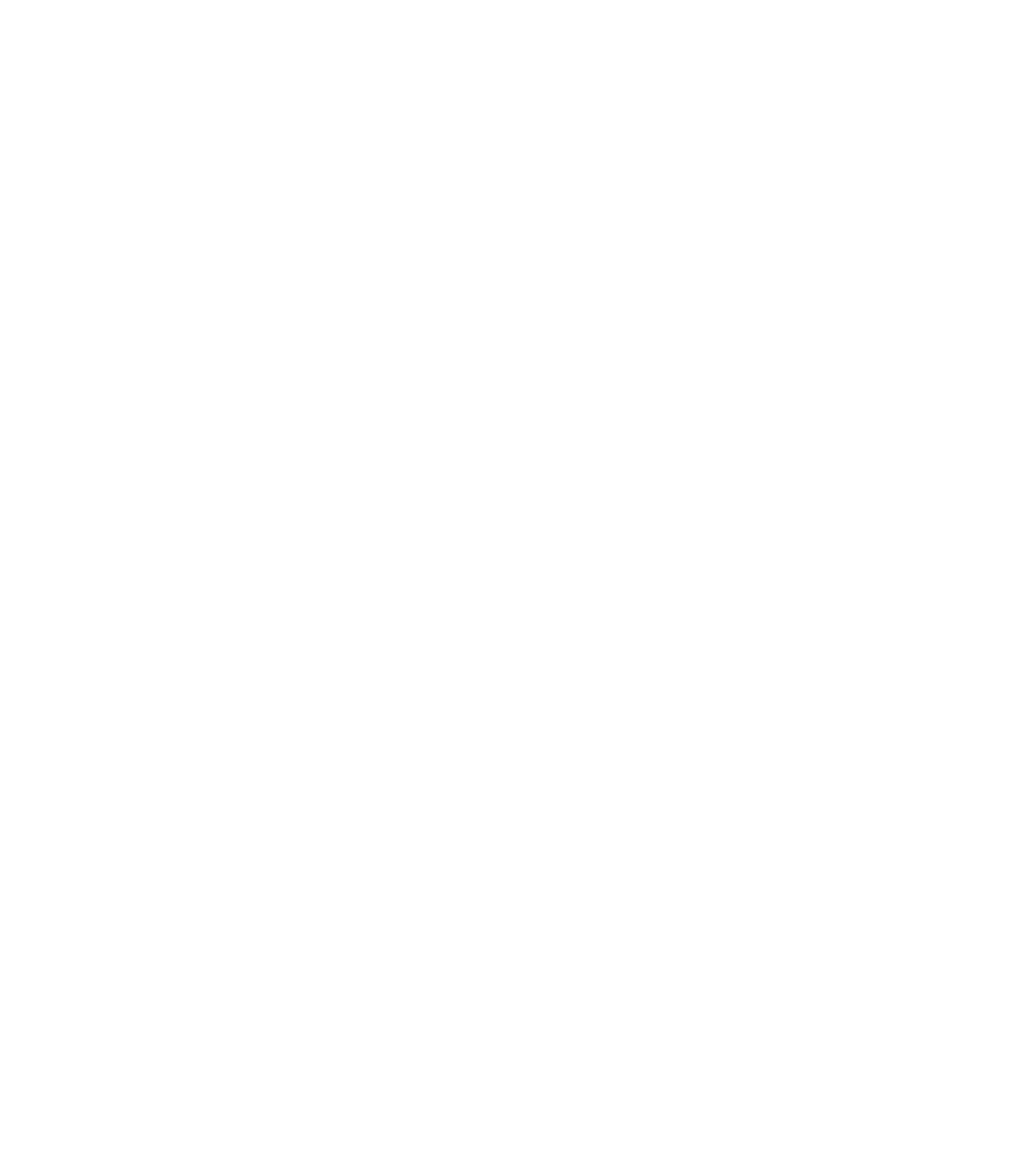
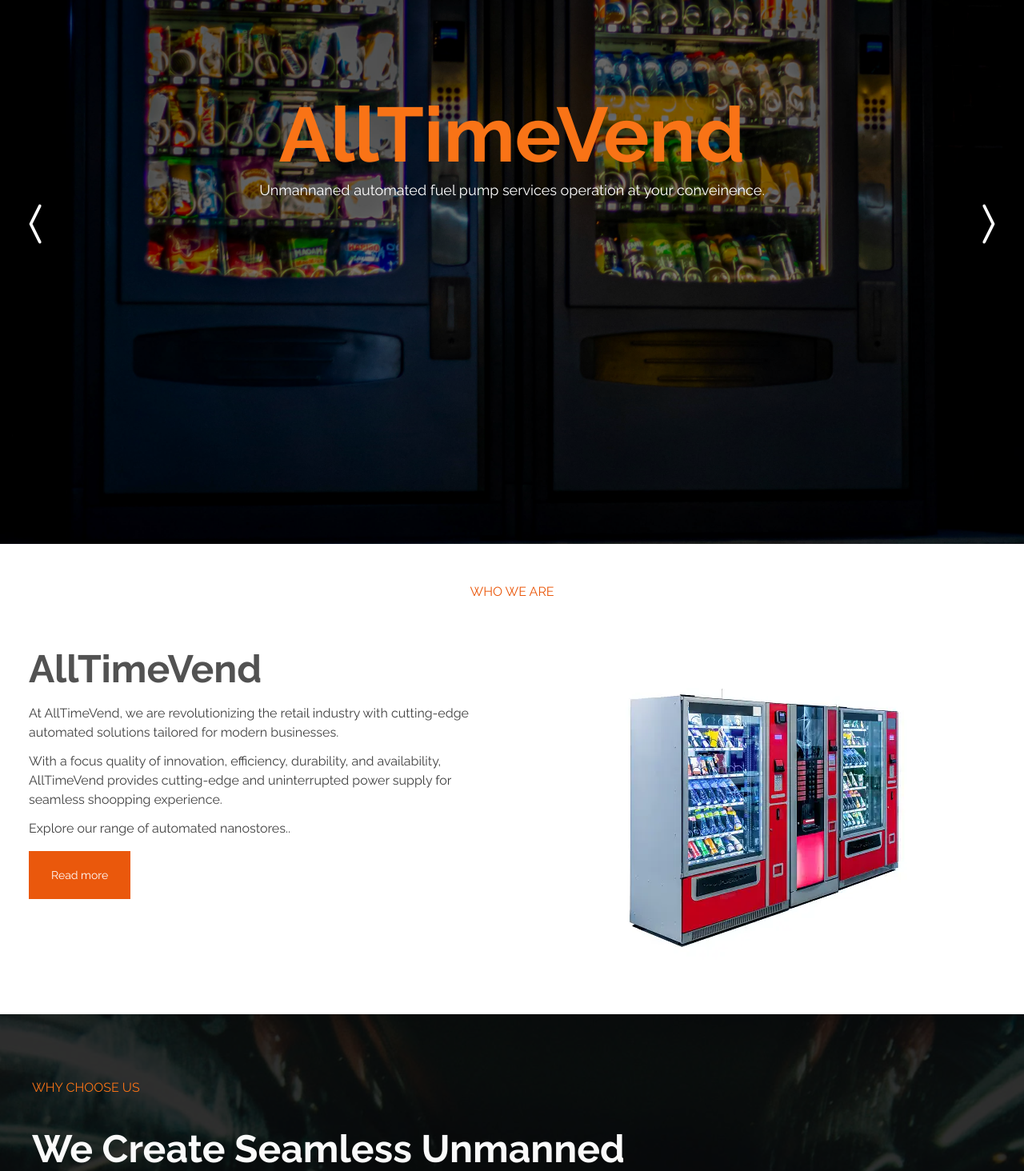
Before and after one commit to Markprince115/alltimevend, a Next.js app: page / in a window 1280 px wide. Shown: the part 120-1584 px from the top of the page at 80% size. Before the commit the page ends 800 px from the top, so only its background shows below. Built offline with nearby package versions, Linux system fonts and the light colour scheme.

Commit message:
new components

```diff
--- a/app/page.js
+++ b/app/page.js
@@ -1,9 +1,13 @@
-import Image from "next/image";
+import About from "@/components/About";
+import Hero from "@/components/Hero";
+import Services from "@/components/Services";
 
 export default function Home() {
   return (
     <main>
-
+      <Hero />
+      <About />
+      <Services />
     </main>
   );
 }
```
